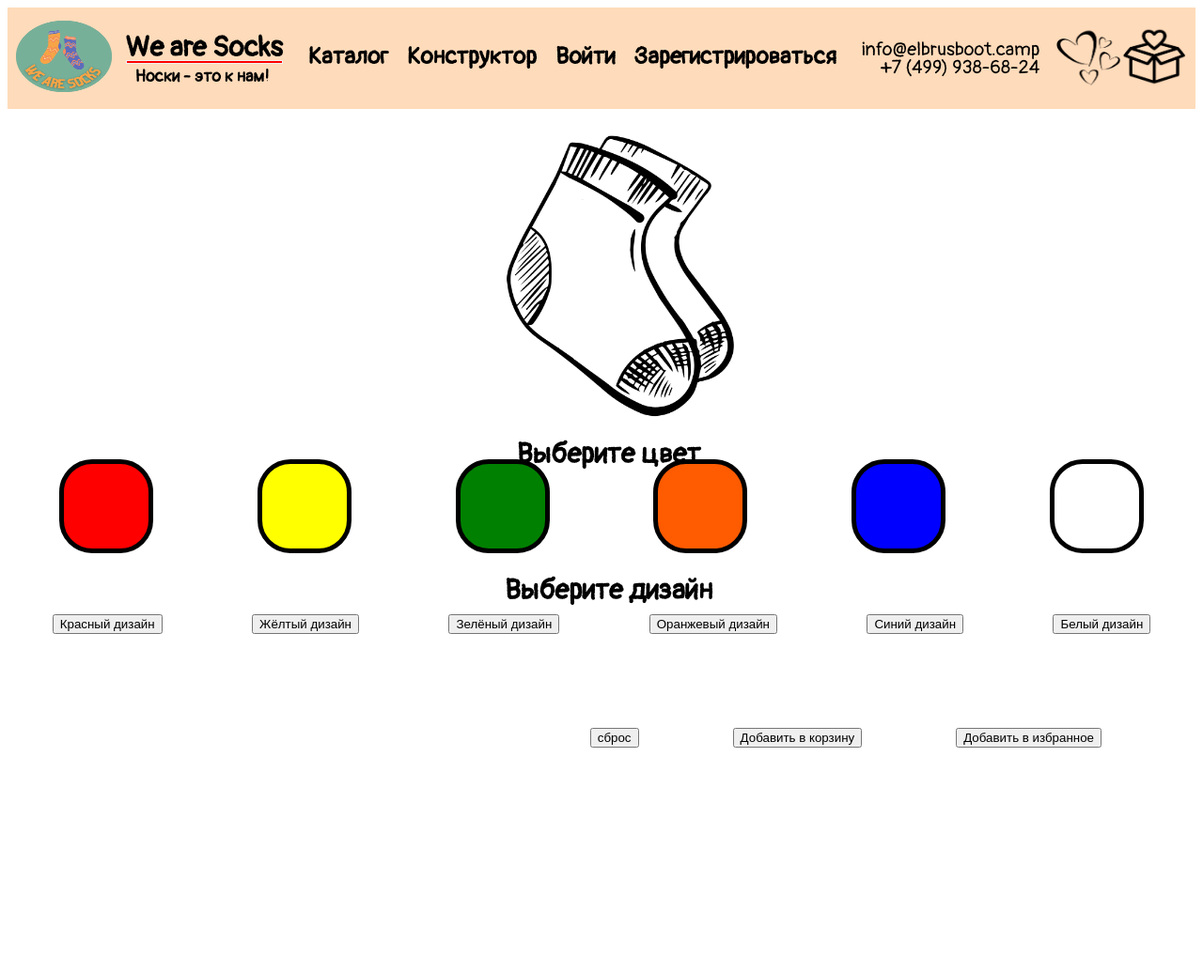
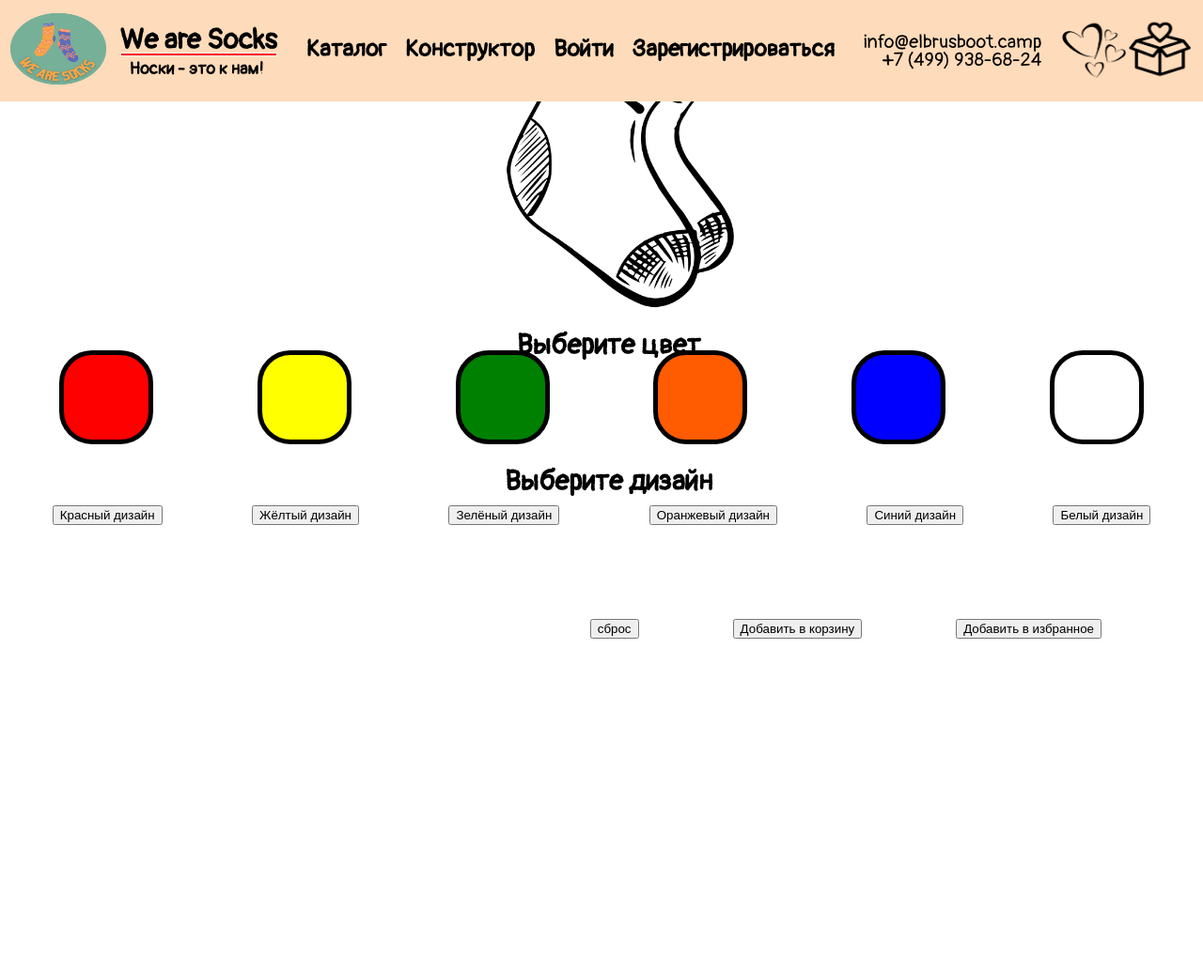
Before and after one commit to Bravo303/Zakaz-challenge, a Node server app: page /generator in a window 1280 px wide. Shown: the top 1036 px of the page at 94% size. Run offline with Node 20, Linux system fonts and the light colour scheme; some libraries are stand-ins or nearby versions.

Commit message:
картинка не наезжает на шапку

```diff
--- a/public/stylesheet/fav.css
+++ b/public/stylesheet/fav.css
@@ -20,6 +20,11 @@
   top: 245px;
   background: #C6D6D3;
   border-radius: 90px;
+  border: 1px dotted;
+  }
+  .favSmallContainer > * {
+    border: 1px solid red;
+
   }
 
   .favTitle {
--- a/public/stylesheet/style.css
+++ b/public/stylesheet/style.css
@@ -1,9 +1,5 @@
-/* *{
-  margin: 0;
-  padding: 0;
-} */
 #shapka {
-/* position: fixed; /* поставила пока тут абсолют, фикс закрепляет на экране, но картинка наежает на него
+position: fixed; /* поставила пока тут абсолют, фикс закрепляет на экране, но картинка наежает на него
 завтра хочу спросить у Ромы, в гугле не нашла ответ */
 display: flex;
 flex-direction: row;
@@ -13,10 +9,12 @@
 left: 0px;
 top: 0px;
 background: #FEDBBA;
-color: black
-
+color: black;
+z-index: 1;
 }
-
+/* main {
+  z-index: -1;
+} */
 #footer {
 position: absolute;
 width: 100%;
--- a/views/layout.hbs
+++ b/views/layout.hbs
@@ -35,7 +35,7 @@
 
 
 <body>
-  <div id="shapka">
+  <header id="shapka">
 
     <div id="logo">
       <a href="/"><img class="logo" src="image/logo.png" width="102" height="108" class="center block"></a>
@@ -74,10 +74,10 @@
       </div>
 
     </div>
-  </div>
-  <div>
+  </header>
+  <main>
     {{{body}}}
-  </div>
+  </main>
 
 
 
```
Also changed, not shown: routes/index.js (+14 -10 lines).
